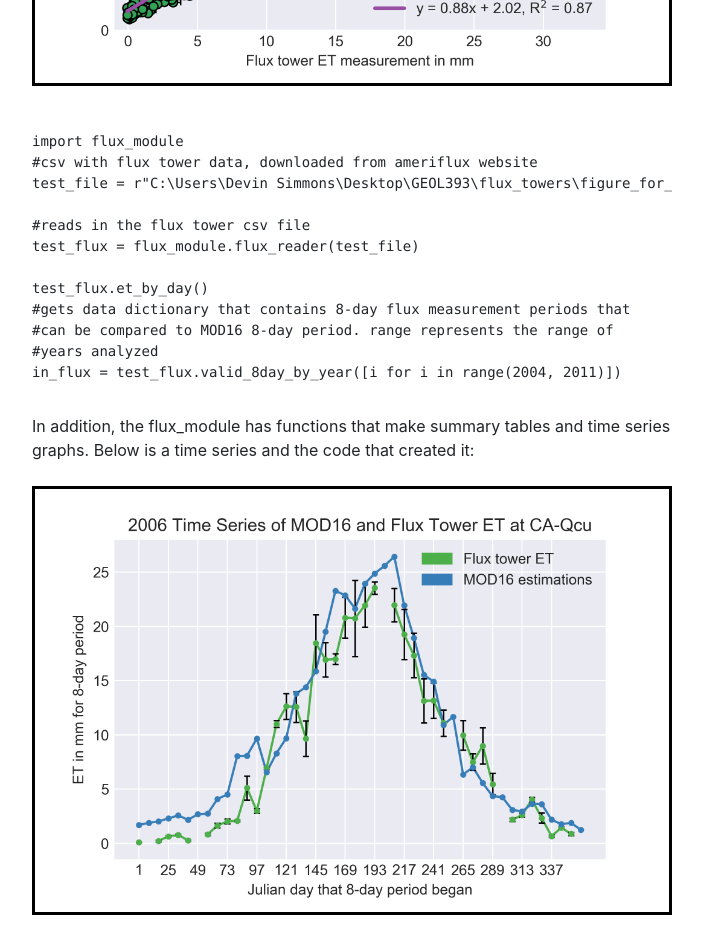
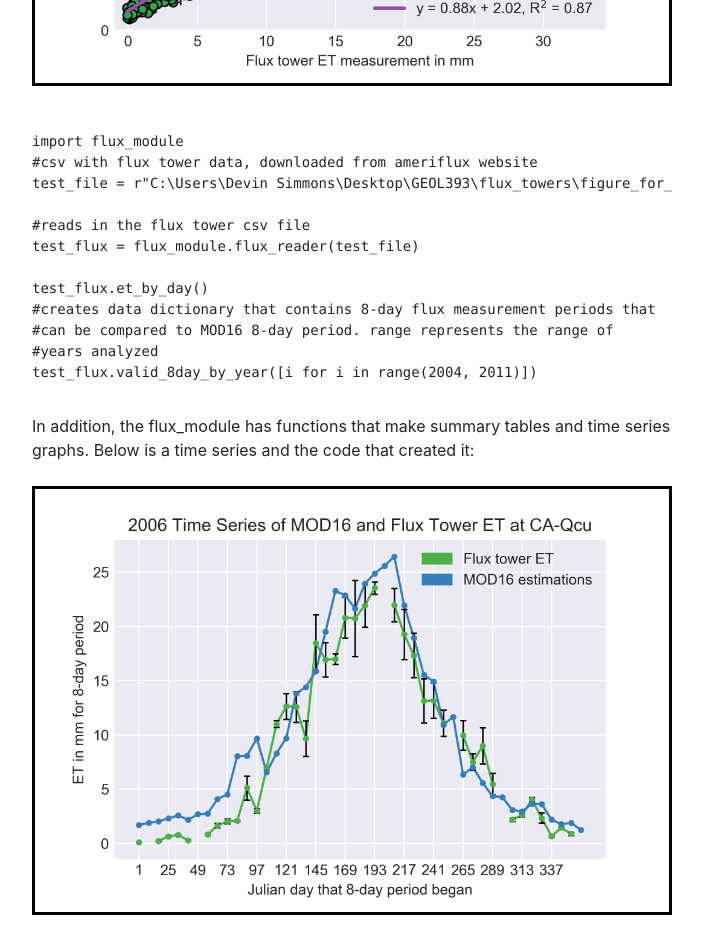
Before and after one commit to devinsimmons/devinsimmons.github.io, a website: page thesis/thesis.html in a window 1280 px wide. Shown: the part 2280-3210 px from the top of the page, without its empty margins (288-991 px from the left). Drawn offline with nearby package versions, Linux system fonts and the light colour scheme; files that its build step writes are made by us from their sources; files whose address does not match are found by name.

Commit message:
minor changes to code example

```diff
--- a/thesis/thesis.html
+++ b/thesis/thesis.html
@@ -253,13 +253,14 @@ test_file = r"C:\Users\Devin Simmons\Desktop\GEOL393\flux_towers\figure_for_1st_
 test_flux = flux_module.flux_reader(test_file)
 
 test_flux.et_by_day()
-#gets data dictionary that contains 8-day flux measurement periods that
+#creates data dictionary that contains 8-day flux measurement periods that
 #can be compared to MOD16 8-day period. range represents the range of
 #years analyzed
-in_flux = test_flux.valid_8day_by_year([i for i in range(2004, 2011)])
+test_flux.valid_8day_by_year([i for i in range(2004, 2011)])
 
 #creates the linreg plot. mod16 values is the dictionary that is ultimately
-#filled by instantiating the modis_et class, as shown above.
+#filled by instantiating the modis_et class, as shown above. flux tower values
+#were generated in the line above
 test_flux.linreg_et_plot(mod16_values, [i for i in range(2005, 2011)])
             </code>
         </pre>
```
